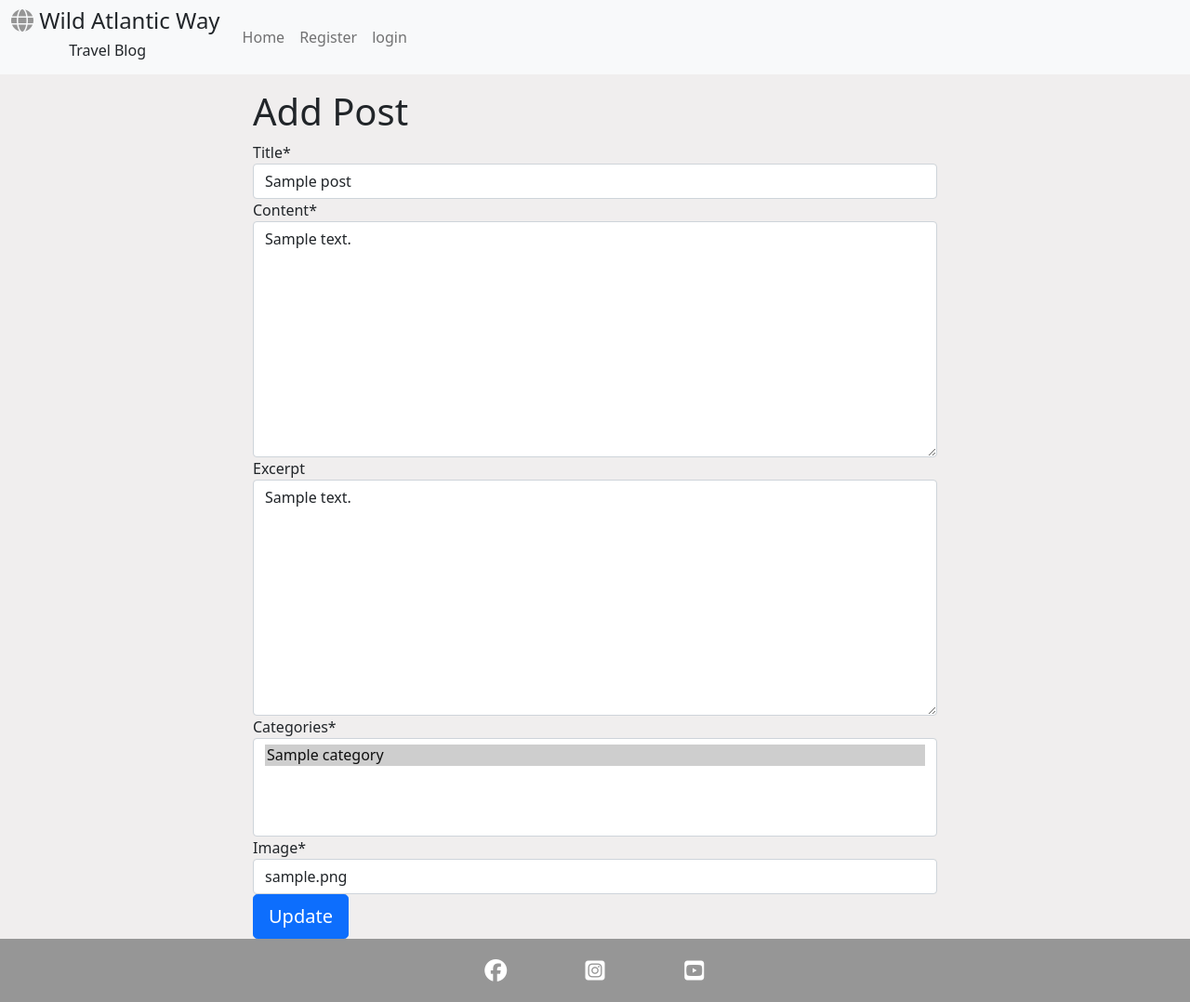
After one commit to eric-blake/Wild-Atlantic-Way-Blog, a Django app: a page that uses templates/base.html in a window 1280 px wide. The commit adds this page. Shown: the whole page at 93% size. Run offline with Django 3.2, Linux system fonts and the light colour scheme; tables that the repository leaves empty hold one stand-in row (values such as "Sample post"); some libraries are stand-ins or nearby versions.

Commit message:
Add post update for user that created the post

```diff
--- a/templates/base.html
+++ b/templates/base.html
@@ -53,7 +53,7 @@
                     </li>
 
                     <li class="nav-item">
-                        <a class="nav-link" href="{% url 'post_create' %}">CreatePost</a>
+                        <a class="nav-link" href="{% url 'post_create' %}">Create Post</a>
                     </li>
 
                     {% else %}
--- /dev/null
+++ b/templates/post_update.html
@@ -0,0 +1,19 @@
+{% extends "base.html" %}
+{% load crispy_forms_tags %}
+
+{% block content %}
+
+<div class="container">
+    <div class="row">
+        <div class="col-md-8 mt-3 offset-md-2">
+            <h1>Add Post</h1>
+            <form method="POST" enctype="multipart/form-data">
+                {{ form | crispy }}
+                {% csrf_token %}
+                <input type="submit" value="Update" class="btn btn-lg btn-primary">
+            </form>
+        </div>
+    </div>
+</div>
+
+{%endblock%}
--- a/waw_blog/admin.py
+++ b/waw_blog/admin.py
@@ -6,7 +6,7 @@ admin.site.register(Category)
 
 @admin.register(Post)
 class PostAdmin(SummernoteModelAdmin):
-    list_display = ('title', 'slug',  'status', 'created_on')
+    list_display = ('title', 'slug',  'status', 'author', 'created_on')
     search_fields = ['title', 'content']
     prepopulated_fields = {'slug': ('title',)}
     list_filter = ('status', 'created_on')
--- a/waw_blog/urls.py
+++ b/waw_blog/urls.py
@@ -7,6 +7,7 @@ urlpatterns = [
     # path('', views.PostList.as_view(), name='home'),
     path("", blog, name='home'),
     path('post_create/', views.PostCreate.as_view(), name='post_create'),
+    path('post_update/<slug:slug>', views.PostUpdate.as_view(), name='post_update'),
     path('<slug:slug>/', views.PostDetail.as_view(), name='post_detail'),
     path('like/<slug:slug>', views.PostLike.as_view(), name='post_like'),
 
--- a/waw_blog/views.py
+++ b/waw_blog/views.py
@@ -5,13 +5,13 @@ from .models import Post, Category
 from .forms import CommentForm, PostForm
 from hitcount.views import HitCountDetailView, HitCountMixin
 from django.core.paginator import Paginator
-from django.views.generic.edit import CreateView
+from django.views.generic.edit import CreateView, UpdateView
 from django.urls import reverse_lazy
 from django.contrib import messages
 
 def blog(request):
     context = {}
-    posts = Post.objects.filter(status=1).order_by("-hit_count_generic")
+    posts = Post.objects.filter(status=1).order_by("-created_on")
     categories = Category.objects.all()
     paginator = Paginator(posts, 4)
     page_number = request.GET.get("page")
@@ -97,7 +97,6 @@ class PostLike(View):
 
 
 class PostCreate(CreateView):
-
     model = Post
     form_class= PostForm
     template_name = 'post_create.html'
@@ -108,3 +107,16 @@ class PostCreate(CreateView):
         success_message = "Your post is awaiting approval."
         messages.add_message(self.request, messages.SUCCESS, success_message)
         return super().form_valid(form)
+
+
+class PostUpdate(UpdateView):
+    model = Post
+    form_class= PostForm
+    template_name = 'post_update.html'
+    success_url = reverse_lazy('home')
+
+    def form_valid(self, form):
+        form.instance.author = self.request.user
+        success_message = "Your post has been updated successully."
+        messages.add_message(self.request, messages.SUCCESS, success_message)
+        return super().form_valid(form)
```
Also changed, not shown: templates/posts.html (+10 -0 lines).
